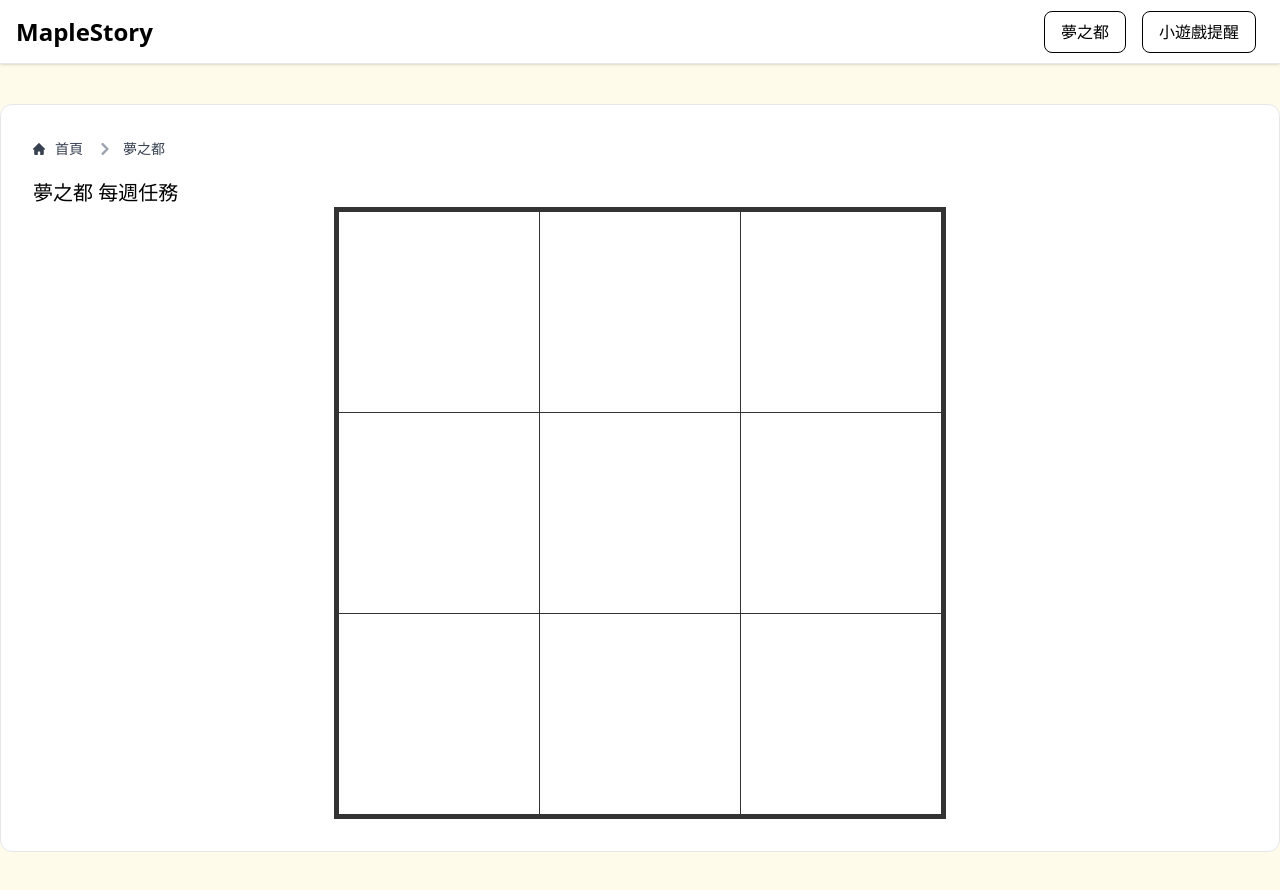
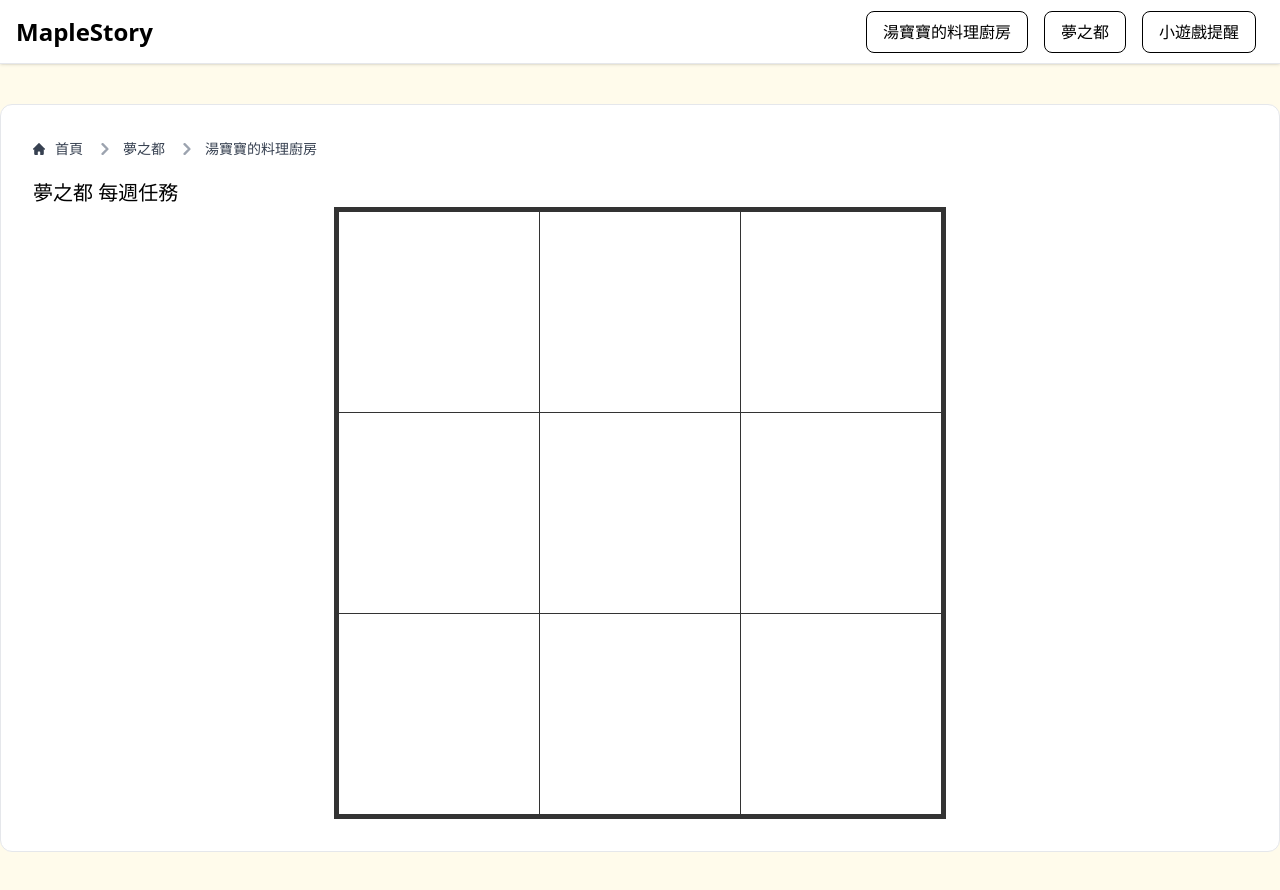
Before and after one commit to RvGIN/tms, a plain HTML site: page dream_city.html in a window 1280 px wide. Drawn offline with nearby package versions, Linux system fonts and the light colour scheme.

Commit message:
Update dream_city.html

```diff
--- a/dream_city.html
+++ b/dream_city.html
@@ -26,6 +26,9 @@
     <nav class="border-b shadow fixed w-full bg-white flex justify-between items-center px-4 py-2 h-16 ">
         <a href="/tms/index.html" class="text-2xl font-semibold">MapleStory</a>
         <ul class="flex flex-row">
+            <li class="py-2 px-4 mx-2 border border-black rounded-lg hover:bg-gray-100 cursor-pointer">
+                <a href="/tms/mr_tang.html">湯寶寶的料理廚房</a>
+            </li>
             <li class="py-2 px-4 mx-2 border border-black rounded-lg hover:bg-gray-100 cursor-pointer">
                 <a href="/tms/dream_city.html">夢之都</a>
             </li>
@@ -59,6 +62,14 @@
                         <span class="ml-1 text-sm font-medium text-gray-700 md:ml-2">夢之都</span>
                     </div>
                 </li>
+                <li>
+                    <div class="flex items-center">
+                        <svg class="w-3 h-3 text-gray-400 mx-1" aria-hidden="true" xmlns="http://www.w3.org/2000/svg" fill="none" viewBox="0 0 6 10">
+                            <path stroke="currentColor" stroke-linecap="round" stroke-linejoin="round" stroke-width="2" d="m1 9 4-4-4-4" />
+                        </svg>
+                        <span class="ml-1 text-sm font-medium text-gray-700 md:ml-2">湯寶寶的料理廚房</span>
+                    </div>
+                </li>
             </ol>
 
             <h2 class="text-xl font-normal">夢之都 每週任務</h2>
```
